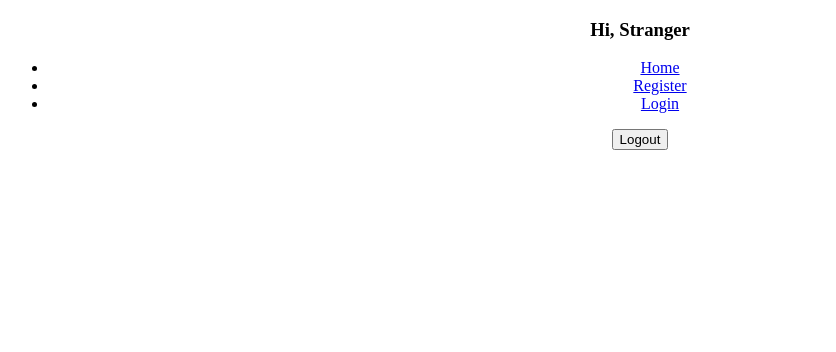
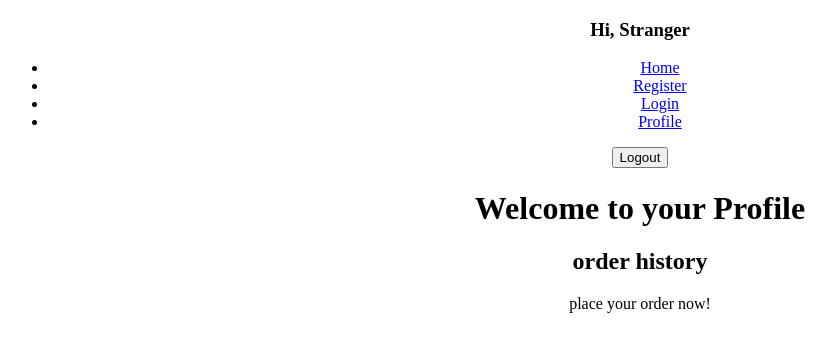
Before and after one commit to Mickey-d-s/GraceShopper, a React (Vite) app in the folder client/: page /profile in a window 1280 px wide. Shown: the top 352 px of the page, without its empty margins (0-836 px from the left). Built offline with nearby package versions, Linux system fonts and the light colour scheme; no server answers.

Commit message:
functional but register does not store user.username

```diff
--- a/client/src/api/userAuth.js
+++ b/client/src/api/userAuth.js
@@ -10,7 +10,9 @@ export default async function registerUser(username, email, password) {
       password,
     }),
   });
-  const { success, message, data } = response.json();
+  console.log("RESPONSE: ", response);
+  const { success, message, data } = await response.json();
+  console.log({ success, message, data });
   if (!success) {
     throw {
       message,
--- a/client/src/components/App.jsx
+++ b/client/src/components/App.jsx
@@ -2,6 +2,7 @@ import Nav from "../components/Nav";
 import Registerform from "../components/auth/RegisterForm";
 import LoginForm from "../components/auth/LoginForm";
 import HealthPage from "../components/HealthPage";
+import Profile from "../components/Profile";
 import { Routes, Route } from "react-router-dom";
 
 // import Profile from "./components/Profile";
@@ -14,7 +15,7 @@ function App() {
         <Route path="/" element={<HealthPage />} />
         <Route path="/login" element={<LoginForm />} />
         <Route path="/register" element={<Registerform />} />
-        {/* <Route path="/profile" element={<Profile />} /> */}
+        <Route path="/profile" element={<Profile />} />
       </Routes>
     </div>
   );
--- a/client/src/components/Nav.jsx
+++ b/client/src/components/Nav.jsx
@@ -3,9 +3,8 @@ import { logout } from "../api/userAuth";
 import useAuth from "../components/hooks/useAuth";
 
 const Nav = () => {
-  const { setLoggedIn, loggedIn } = useAuth();
-  const { token, user } = useAuth();
-  console.log("token in app.jsx:", token);
+  const { setLoggedIn, loggedIn, user } = useAuth();
+
   console.log("User in app.jsx:", user);
 
   async function handleLogout() {
@@ -27,13 +26,16 @@ const Nav = () => {
             </li>
           </>
         )}
-        {(user?.username == "Stranger" || user?.username == "Stranger") && (
+        {user?.username === "Stranger" && (
           <>
             <li>
               <Link to="/register">Register</Link>
             </li>
             <li>
               <Link to="/login">Login</Link>
+            </li>
+            <li>
+              <Link to="/profile">Profile</Link>
             </li>
           </>
         )}
--- a/client/src/components/Profile.jsx
+++ b/client/src/components/Profile.jsx
@@ -1,39 +1,19 @@
-//   const [user, setUser] = useState(useAuth());
-//   console.log("user:", user);
+import useAuth from "../components/hooks/useAuth";
+import { useState, useEffect } from "react";
 
-//   const [myRoutines, setMyRoutines] = useState([]);
+function Profile() {
+  const [user, setUser] = useState(useAuth());
+  console.log("user:", user);
 
-//   useEffect(() => {
-//     async function getRoutinesbyUser() {
-//       setUser(user);
-//       const response = await getUserRoutines(user);
-//       console.log("response:", response);
-//       setMyRoutines([response]);
-//     }
-//     getRoutinesbyUser();
-//   }, [user]);
-//   return (
-//     <>
-//       <div className="profilePage">
-//         <h1> Welcome to your Profile {user.username}</h1>
-//         <h2> my routines</h2>
-//         <div className="myroutines">
-//           {myRoutines.map((routine, idx) => {
-//             return (
-//               <>
-//                 <div className="routine">
-//                   <div key={idx} className="routinecard">
-//                     <p>{routine.name}</p>
-//                     <p>{routine.goal}</p>
-//                   </div>
-//                 </div>
-//               </>
-//             );
-//           })}
-//         </div>
-//       </div>
-//     </>
-//   );
-// }
+  return (
+    <>
+      <div className="profilePage">
+        <h1> Welcome to your Profile {user.username}</h1>
+        <h2> order history</h2>
+        <div className="orderhistory">place your order now!</div>
+      </div>
+    </>
+  );
+}
 
-// export { ProfileComponent };
+export default Profile;
--- a/client/src/components/auth/AuthProvider.jsx
+++ b/client/src/components/auth/AuthProvider.jsx
@@ -10,6 +10,7 @@ const AuthProvider = ({ children }) => {
 
   useEffect(() => {
     async function getMe() {
+      console.log("Inside of get me...");
       try {
         const { message, success, user } = await fetchMe();
         setUser(user);
@@ -17,7 +18,6 @@ const AuthProvider = ({ children }) => {
       } catch (error) {
         setUser({ username: "Stranger" });
         setLoggedIn(false);
-        console.log("authprovider are we hitting here?");
       }
     }
     getMe();
--- a/client/src/components/auth/RegisterForm.jsx
+++ b/client/src/components/auth/RegisterForm.jsx
@@ -1,8 +1,10 @@
 import registerUser from "../../api/userAuth";
 import { useState } from "react";
 import { useLocation, useNavigate, Link } from "react-router-dom";
+import useAuth from "../hooks/useAuth";
 
 export default function RegisterForm() {
+  const { setLoggedIn } = useAuth();
   const { pathname } = useLocation();
   const navigate = useNavigate();
 
@@ -31,11 +33,10 @@ export default function RegisterForm() {
       let result;
 
       result = await registerUser(username, email, password);
-      console.log("result at register", result);
       if (result.success) {
+        console.log("About to set logged in...");
         setLoggedIn(true);
-        alert("you're registered!");
-        console.log("Auth Results", result);
+        // alert("you're registered!");
         navigate("/");
       }
     } catch (error) {
```
Also changed, not shown: 2 other files (tests, documents, lock files or other folders).
